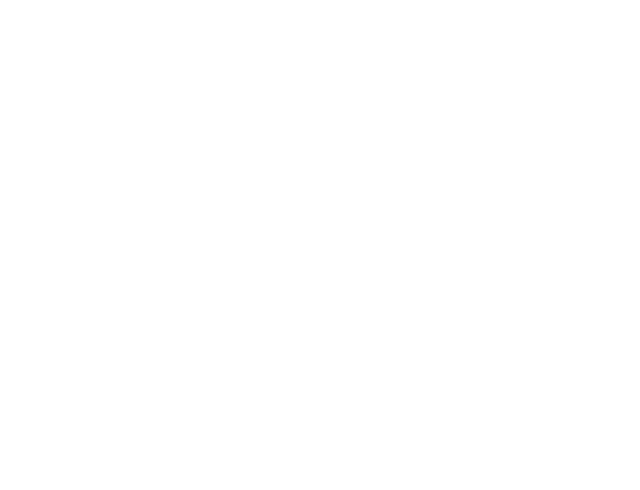
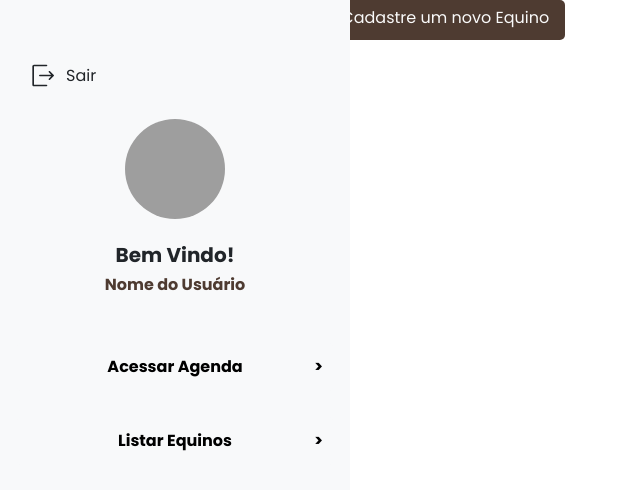
Before and after one commit to wanessamsr/Equoterapia, a React (Create React App) app: page /equitador/listar-equino in a window 1280 px wide. Before the commit this address had no page. Shown: the top 490 px of the page, without its empty margins (0-640 px from the left). Built offline with nearby package versions, Linux system fonts and the light colour scheme; grey boxes are pictures that could not be loaded.

Commit message:
Sidebar equitador + Link temporário para acesso às telas do Equitador

```diff
--- a/src/App.js
+++ b/src/App.js
@@ -9,6 +9,8 @@
 import CodigoVerificacao from "./components/Codigo";
 import NovaSenha from "./components/NovaSenha";
 import { BrowserRouter as Router, Route, Routes } from "react-router-dom";
+import SidebarEquitador from "./components/equitador/SidebarEquitador.js";
+import ListarEquino from "./components/equitador/ListarEquino.js";
 
 function App() {
   return (
@@ -44,6 +46,29 @@
               </div>
             }
           />
+          <Route
+            path="/equitador/"
+            element={
+              <div className="row">
+                <div className="col-12 col-md-3">
+                  <SidebarEquitador />
+                </div>
+              </div>
+            }
+          />
+          <Route
+            path="/equitador/listar-equino"
+            element={
+              <div className="row">
+                <div className="col-12 col-md-3">
+                  <SidebarEquitador />
+                </div>
+                <div className="col-12 col-md-9">
+                  <ListarEquino />
+                </div>
+              </div>
+            }
+          />
         </Routes>
       </div>
     </Router>
--- a/src/components/Login.js
+++ b/src/components/Login.js
@@ -56,6 +56,12 @@
           <button type="submit" className="btn btn-primary w-100 rounded-pill">
             Entrar
           </button>
+          {/* Link temporário, apenas para ter acesso às telas */}
+          <div className="text-center mt-3">
+            <Link to="/equitador/" className="btn btn-link">
+              Ir para telas do Equitador
+            </Link>
+          </div>
         </form>
       </div>
       <div className="login-image col-7"></div>
--- /dev/null
+++ b/src/components/equitador/ListarEquino.css
@@ -0,0 +1,8 @@
+.btnCad-equino{
+    background-color: #4E3B31 !important;
+    border-radius: 5px;
+    border-width: 0px;
+    color: #FAFAFA !important;
+    width: 25%;
+    height: 40px;
+}
--- /dev/null
+++ b/src/components/equitador/ListarEquino.js
@@ -0,0 +1,13 @@
+import React from "react";
+import { Link   } from "react-router-dom";
+import "./ListarEquino.css";
+
+const ListarEquino = () =>{
+    return (
+        <div className='mb-4 d-flex justify-content-between align-items-center'>
+    <Link to="/cadastrar-equino" className='btnCad-equino btn' role="button" aria-pressed="true">Cadastre um novo Equino</Link>
+</div>
+    );
+}
+
+export default ListarEquino;
--- /dev/null
+++ b/src/components/equitador/SidebarEquitador.css
@@ -0,0 +1,16 @@
+.username-equitador {
+    color: #4E3B31;
+    text-align: center;
+}
+
+.active-button-equitador {
+    background-color: #4E3B31;
+    color: white;
+}
+
+.centered {
+    display: flex;
+    justify-content: center;
+    align-items: center;
+    width: 100%;
+  }
--- /dev/null
+++ b/src/components/equitador/SidebarEquitador.js
@@ -0,0 +1,56 @@
+import React, { useState } from "react";
+import { RxExit } from "react-icons/rx";
+import { Link } from "react-router-dom";
+import "../Sidebar.css";
+import "./SidebarEquitador.css";
+
+const SidebarEquitador = () => {
+  const [activeButton, setActiveButton] = useState(null);
+
+  const handleButtonClick = (button) => {
+    setActiveButton(button);
+  };
+
+  return (
+    <div className="d-flex flex-column sidebar p-3">
+      <Link to="/login" className="btn exit-button d-flex align-items-center">
+        <RxExit className="exit-icon me-1 icon-large" />
+        <span>Sair</span>
+      </Link>
+
+      <div className="profile-pic my-4">
+        <img
+          src="https://img.freepik.com/fotos-premium/icone-plano-isolado-no-fundo_1258715-220844.jpg?semt=ais_hybrid"
+          alt="User Profile"
+          className="rounded-circle"
+        />
+      </div>
+
+      <h5 className="text-center mb-2 fw-bold">Bem Vindo!</h5>
+      <h6 className="username-equitador mb-5 fw-bold">Nome do Usuário</h6>
+
+      <button
+        className={`btn sidebar-button mb-4 fw-bold ${
+          activeButton === "agenda" ? "active-button-equitador" : "btn-light"
+        }`}
+        onClick={() => handleButtonClick("agenda")}
+      >
+        Acessar Agenda <span className="arrow">&gt;</span>
+      </button>
+
+      <div>
+        <Link
+          to="/equitador/listar-equino"
+          className={`btn sidebar-button mb-4 fw-bold ${
+            activeButton === "listarEquino" ? "active-button-equitador" : "btn-light"
+          } centered`}
+          onClick={() => handleButtonClick("listarEquino")}
+        >
+          Listar Equinos <span className="arrow">&gt;</span>
+        </Link>
+      </div>
+    </div>
+  );
+};
+
+export default SidebarEquitador;
```
Also changed, not shown: src/components/equitador/CadastrarEquino.js (added).
